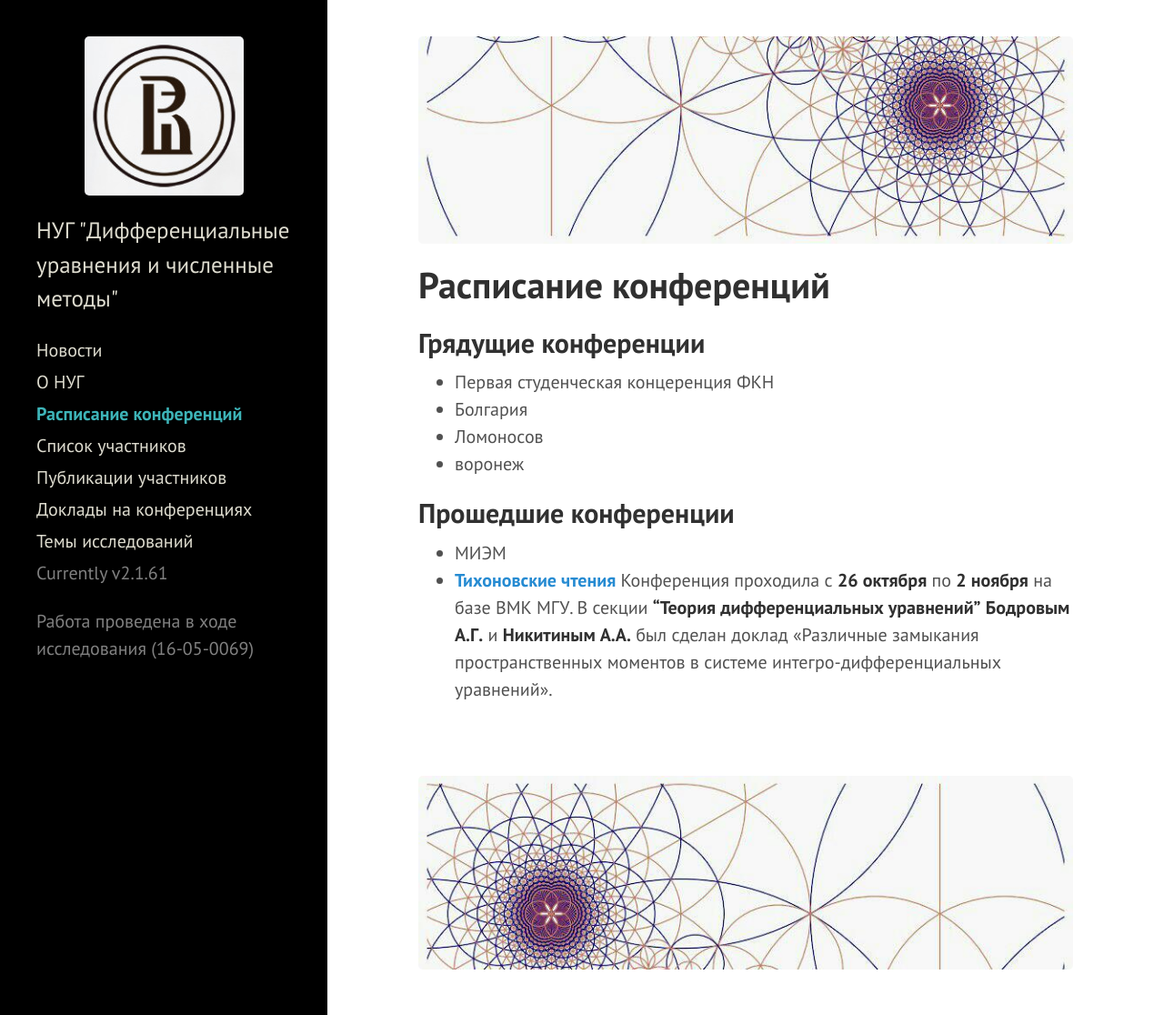
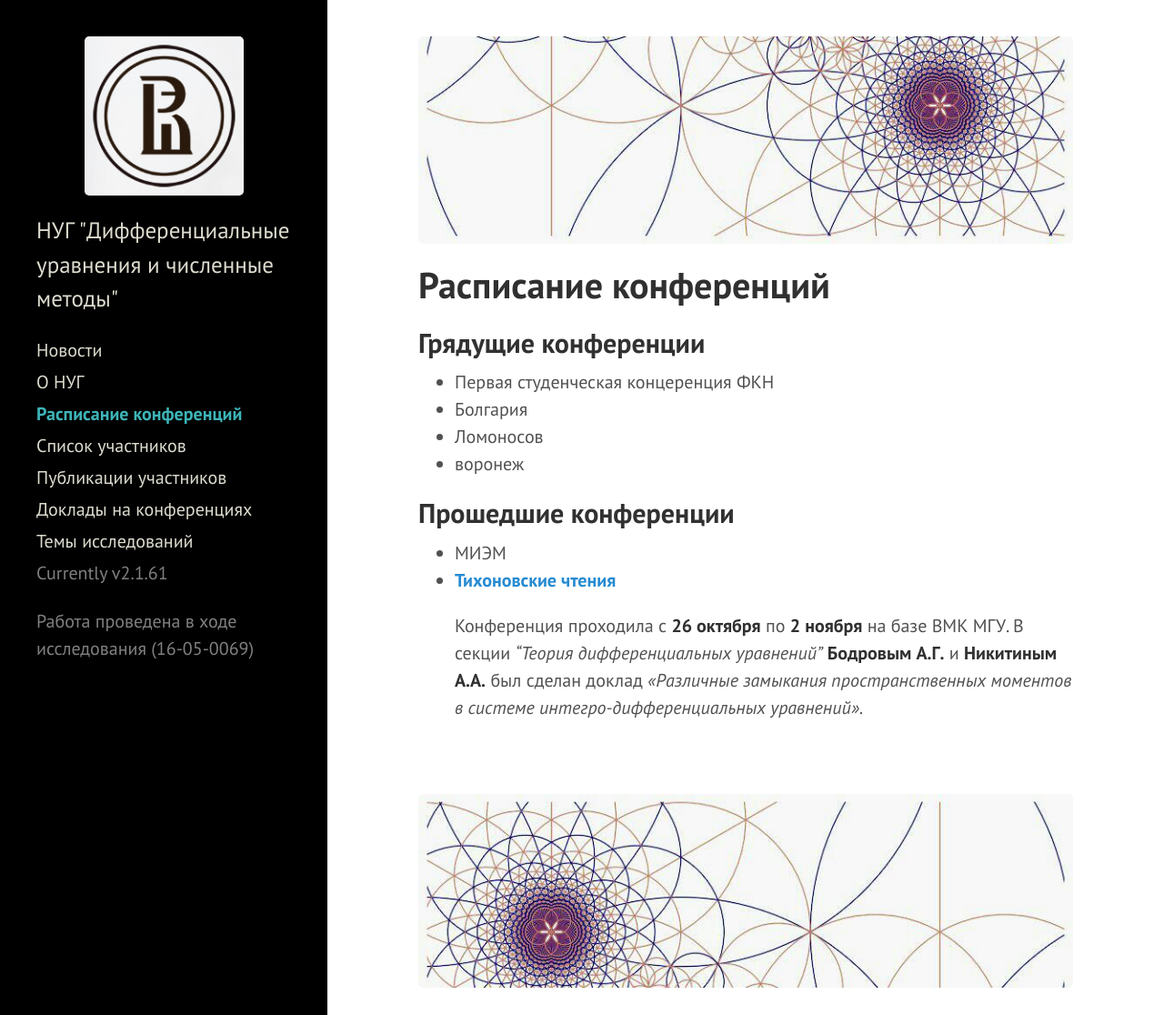
Before and after one commit to hsemmsg/hsemmsg.github.io, a Jekyll site: the page built from conferences.md, in a window 1280 px wide and 1116 px high. Shown: the whole window at 91% size. Built offline with Jekyll 4.4.1, drawn with Linux system fonts in a browser that asks for light colours; comment, search, counter and statistics services are not loaded.

Commit message:
Minor fixes

```diff
--- a/conferences.md
+++ b/conferences.md
@@ -15,4 +15,5 @@
 
 + МИЭМ
 + **[Тихоновские чтения](https://cs.msu.ru/tikhonov_readings2015)**
-  Конференция проходила с **26 октября** по **2 ноября** на базе ВМК МГУ. В секции __"Теория дифференциальных уравнений"__ **Бодровым А.Г.** и **Никитиным А.А.** был сделан доклад «Различные замыкания пространственных моментов в системе интегро-дифференциальных уравнений».
+
+  Конференция проходила с **26 октября** по **2 ноября** на базе ВМК МГУ. В секции _"Теория дифференциальных уравнений"_ **Бодровым А.Г.** и **Никитиным А.А.** был сделан доклад _«Различные замыкания пространственных моментов в системе интегро-дифференциальных уравнений»_.
```
